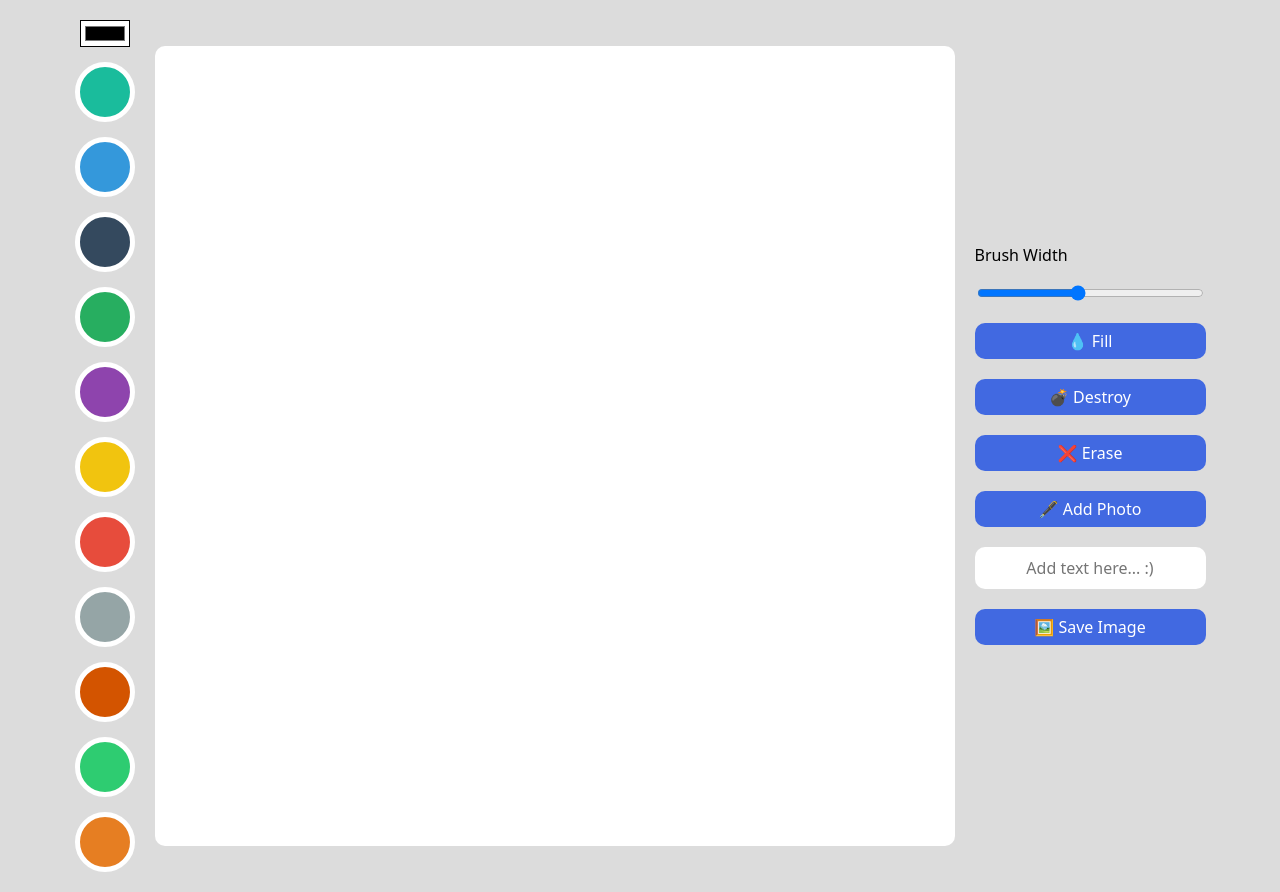
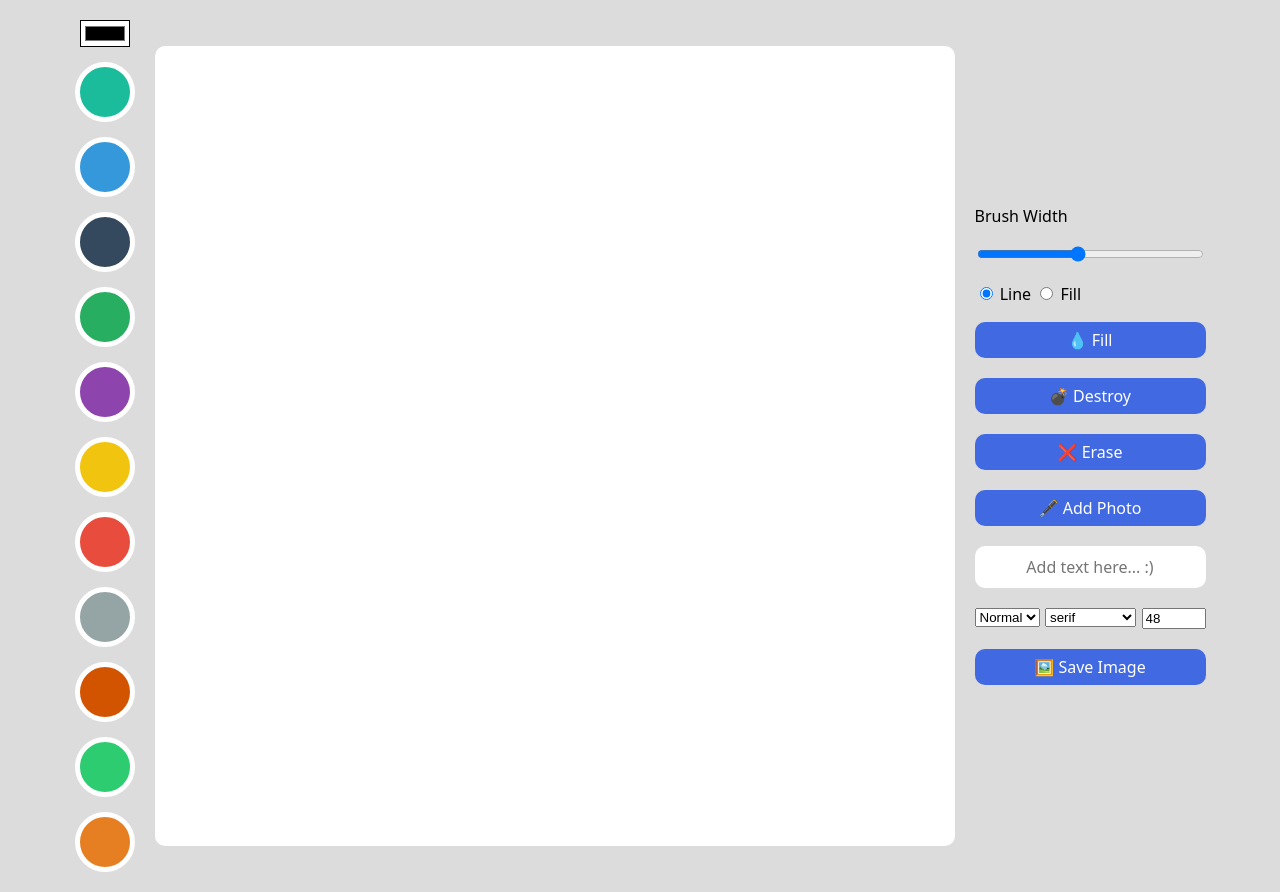
Before and after one commit to bioroid17/nomad-mememaker, a plain HTML site: page index.html in a window 1280 px wide. Drawn offline with Linux system fonts and the light colour scheme.

Commit message:
MEME MAKER - Code Challenge

```diff
--- a/index.html
+++ b/index.html
@@ -77,6 +77,10 @@
 				value="5"
 				step="0.5"
 			/>
+			<div id="brush-type">
+				<input type="radio" name="btype" value="stroke" checked /> Line
+				<input type="radio" name="btype" value="fill" /> Fill
+			</div>
 			<button id="mode-btn">💧 Fill</button>
 			<button id="destroy-btn">💣 Destroy</button>
 			<button id="eraser-btn">❌ Erase</button>
@@ -85,6 +89,27 @@
 				<input type="file" accept="image/*" id="file" />
 			</label>
 			<input type="text" placeholder="Add text here... :)" id="text" />
+			<div id="font-settings">
+				<select id="font-style">
+					<option value="normal" selected>Normal</option>
+					<option value="bold">Bold</option>
+					<option value="italic">Italic</option>
+				</select>
+				<select id="font-family">
+					<option value="serif" selected>serif</option>
+					<option value="sans-serif">sans-serif</option>
+					<option value="monospace">monospace</option>
+					<option value="fantasy">fantasy</option>
+					<option value="cursive">cursive</option>
+				</select>
+				<input
+					type="number"
+					id="font-size"
+					min="1"
+					max="100"
+					value="48"
+				/>
+			</div>
 			<button id="save-btn">🖼️ Save Image</button>
 		</div>
 		<script src="script.js"></script>
--- a/script.js
+++ b/script.js
@@ -1,6 +1,7 @@
 const textInput = document.getElementById("text");
 const fileInput = document.getElementById("file");
 const modeBtn = document.getElementById("mode-btn");
+const bType = document.getElementsByName("btype");
 const destroyBtn = document.getElementById("destroy-btn");
 const eraserBtn = document.getElementById("eraser-btn");
 const saveBtn = document.getElementById("save-btn");
@@ -9,6 +10,9 @@ const colorOptions = Array.from(
 );
 const color = document.getElementById("color");
 const lineWidth = document.getElementById("line-width");
+const fontStyle = document.getElementById("font-style");
+const fontFamily = document.getElementById("font-family");
+const fontSize = document.getElementById("font-size");
 const canvas = document.querySelector("canvas");
 const ctx = canvas.getContext("2d");
 
@@ -35,6 +39,9 @@ function startPainting() {
 }
 function cancelPainting() {
 	isPainting = false;
+	if (bType[1].checked) {
+		ctx.fill();
+	}
 	ctx.beginPath();
 }
 function onLineWidthChange(event) {
@@ -73,6 +80,7 @@ function onDestroyClick() {
 }
 function onEraserClick() {
 	ctx.strokeStyle = "white";
+	ctx.fillStyle = "white";
 	isFilling = false;
 	modeBtn.innerText = "💧 Fill";
 }
@@ -91,8 +99,12 @@ function onDoubleClick(event) {
 	if (text !== "") {
 		ctx.save();
 		ctx.lineWidth = 1;
-		ctx.font = "48px serif";
-		ctx.fillText(text, event.offsetX, event.offsetY);
+		ctx.font = `${fontStyle.value} ${fontSize.value}px ${fontFamily.value}`;
+		if (bType[1].checked) {
+			ctx.fillText(text, event.offsetX, event.offsetY);
+		} else {
+			ctx.strokeText(text, event.offsetX, event.offsetY);
+		}
 		ctx.restore();
 	}
 }
--- a/style.css
+++ b/style.css
@@ -76,3 +76,10 @@ input#text {
 input#file {
 	display: none;
 }
+
+#font-settings {
+	display: flex;
+	flex-direction: row;
+	justify-content: space-between;
+	align-items: flex-start;
+}
```
